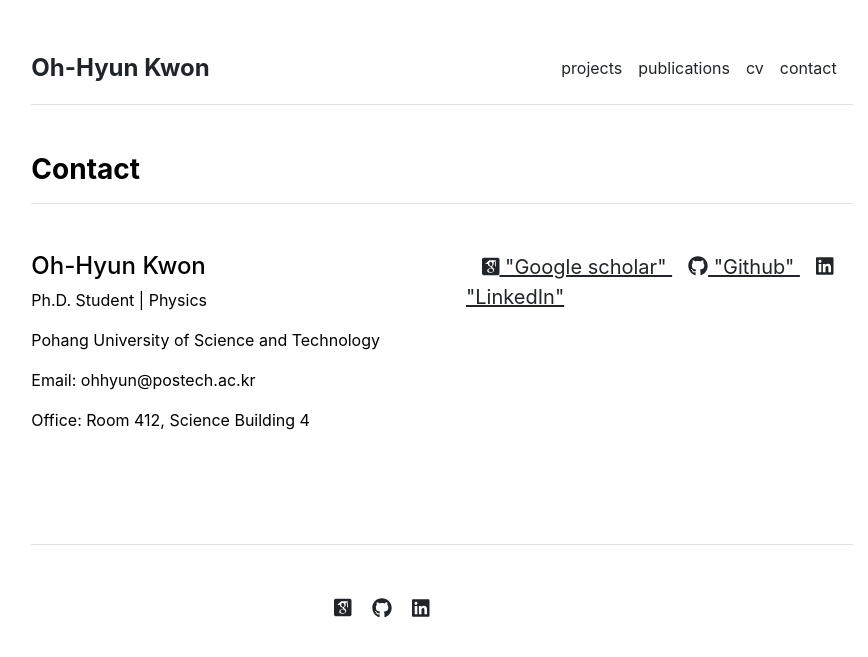
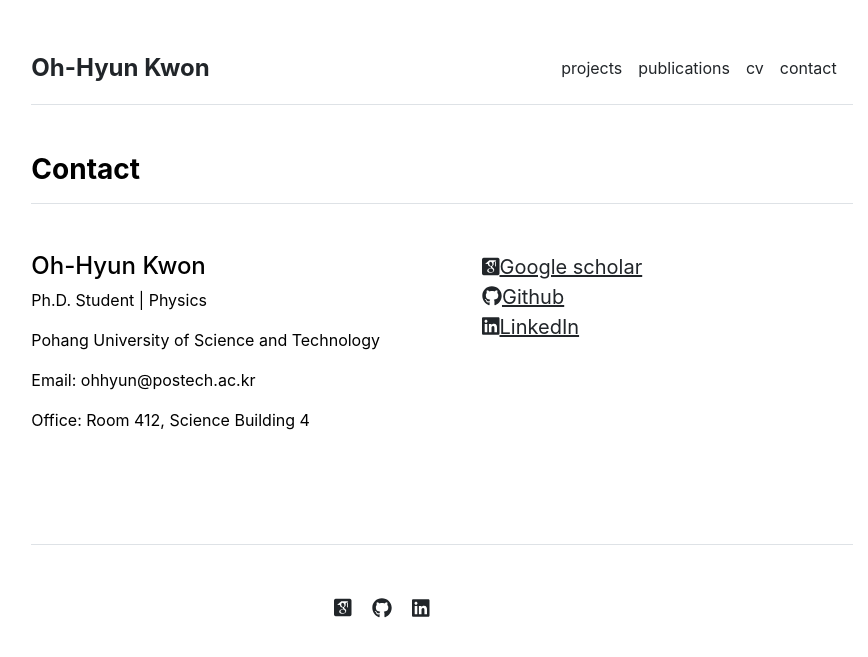
Before and after one commit to pothyd/pothyd.github.io, a Jekyll site: the page built from contact.md, in a window 1280 px wide. Shown: the top 657 px of the page, without its empty margins (198-1066 px from the left). Built offline with Jekyll 4.4.1, drawn with Linux system fonts in a browser that asks for light colours; some web fonts are replaced.

Commit message:
Update contact.html

```diff
--- a/_includes/contact.html
+++ b/_includes/contact.html
@@ -1,21 +1,22 @@
 <div class="row g-5 mb-5">
   <div>
     <h3 class="fw-bold border-bottom pb-3 mb-5">Contact</h3>
-    {% for contact in site.data.settings.contacts %}
     <div class="row g-5 mb-5">
       <div class="col-md-6">
-        <h4>{{ contact.name }}</h4>
-        <p>{{ contact.title }} | {{ contact.department }}</p>
-        <p>{{ contact.institution }}</p>
-        <p>Email: {{ contact.email }}</p>
-        <p>Office: {{ contact.office }}</p>
+        {% for contact in site.data.settings.contacts %}
+          <h4>{{ contact.name }}</h4>
+          <p>{{ contact.title }} | {{ contact.department }}</p>
+          <p>{{ contact.institution }}</p>
+          <p>Email: {{ contact.email }}</p>
+          <p>Office: {{ contact.office }}</p>
+        {% endfor %}
       </div>
       <div class="col-md-6">
         {% for item in site.data.settings.social %}
-          <a href="{{ item.link }}" class="ms-3 fs-5"><i class="{{ item.icon }}"></i> "{{ item.text }}" </a>
+          <a href="{{ item.link }}" class="ms-3 fs-5"><i class="{{ item.icon }}"></i>{{ item.text }}</a><br>
         {% endfor %}
       </div>
     </div>
-    {% endfor %}
+
   </div>
 </div>
```
